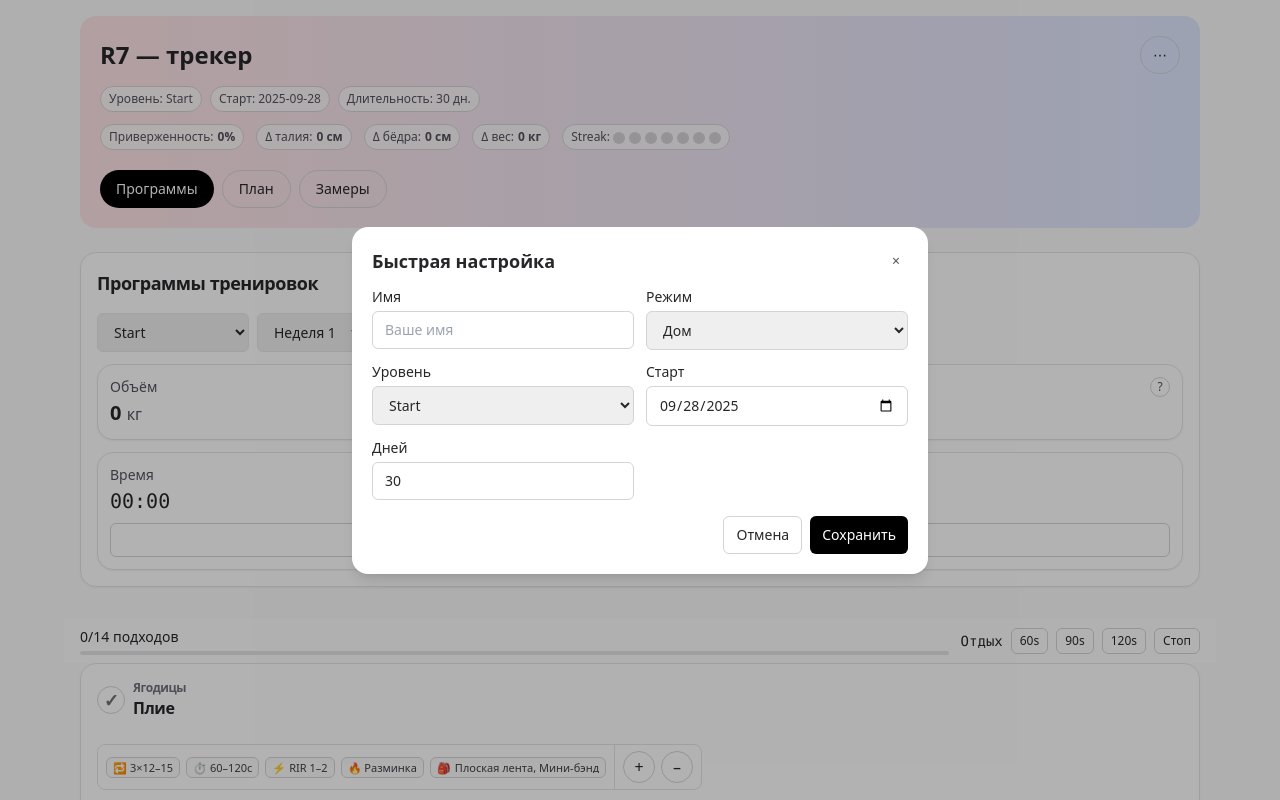
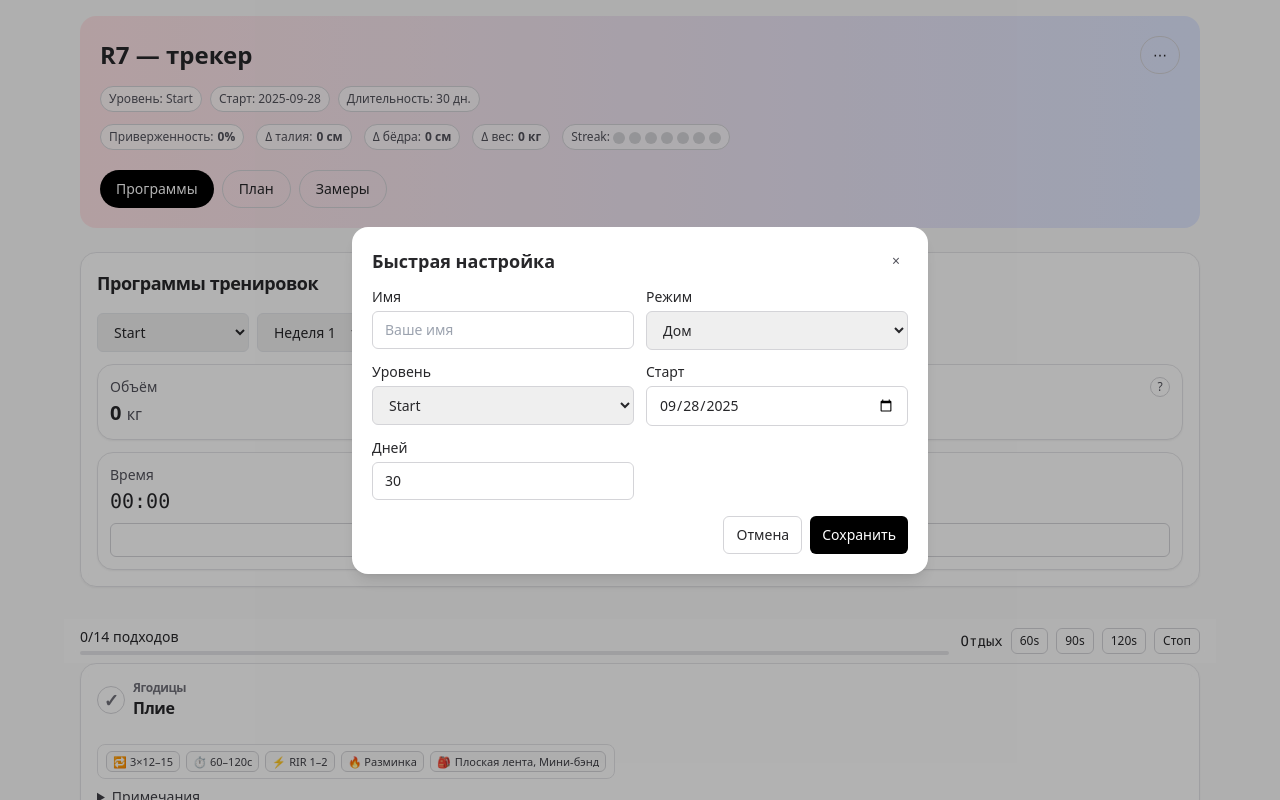
Before and after one commit to HippieHero/r7-tracker, a React (Vite) app in the folder r7-vercel-starter/: page / in a window 1280 px wide. Shown: the top 800 px of the page. Built offline with nearby package versions, Linux system fonts and the light colour scheme.

Commit message:
Update ProgramsTab.jsx

```diff
--- a/r7-vercel-starter/src/tracker/features/ProgramsTab.jsx
+++ b/r7-vercel-starter/src/tracker/features/ProgramsTab.jsx
@@ -36,22 +36,6 @@ function MetaBar({ ex, exIdx, addSet, removeLastSet }){
             </TinyPill>
           )}
         </div>
-        <div className="flex shrink-0 items-center justify-center gap-1.5 px-2 py-1.5">
-          <button
-            onClick={()=>addSet(exIdx)}
-            className="h-8 w-8 rounded-full border border-zinc-300 text-base leading-none"
-            title="+ подход"
-          >
-            +
-          </button>
-          <button
-            onClick={()=>removeLastSet(exIdx)}
-            className="h-8 w-8 rounded-full border border-zinc-300 text-base leading-none"
-            title="– убрать"
-          >
-            –
-          </button>
-        </div>
       </div>
     </div>
   );
@@ -64,10 +48,10 @@ const InputMini = React.forwardRef(function InputMini({ className="", onEnter, .
       inputMode="decimal"
       pattern="[0-9.,]*"
       className={[
-        "h-9 w-full rounded-md border border-zinc-300 px-2 text-center text-base",
+       "h-8 w-full rounded-md border border-zinc-300 px-2 text-center text-sm",
         className,
       ].join(" ")}
-      style={{ fontSize: "16px" }}
+      style={{ fontSize: "14px" }}
       onKeyDown={(e)=>{ if(e.key==="Enter") onEnter?.(); }}
       {...props}
     />
@@ -429,16 +413,16 @@ export default function ProgramsTab() {
                         <td className="px-2 py-1">{si+1}</td>
                         <td className="px-2 py-1">
                            <input
-                            className="h-9 w-28 rounded border border-zinc-300 px-2 text-base"
-                            style={{ fontSize: "16px" }}
+                            className="h-8 w-28 rounded border border-zinc-300 px-2 text-sm"
+                            style={{ fontSize: "14px" }}
                             value={row.reps || ""} onChange={(e)=>setCell(exIdx, si, "reps", e.target.value)}
                             onKeyDown={(e)=>{ if(e.key==="Enter"){ document.getElementById(`kg-${idBase}`)?.focus(); }}}
                             placeholder={ex.reps} inputMode="numeric" />
                         </td>
                         <td className="px-2 py-1">
                            <input id={`kg-${idBase}`}
-                            className="h-9 w-28 rounded border border-zinc-300 px-2 text-base"
-                            style={{ fontSize: "16px" }}
+                            className="h-8 w-28 rounded border border-zinc-300 px-2 text-sm"
+                            style={{ fontSize: "14px" }}
                             value={row.weight || ""} onChange={(e)=>setCell(exIdx, si, "weight", e.target.value)}
                             onKeyDown={(e)=>{ if(e.key==="Enter"){ document.getElementById(`rir-${idBase}`)?.focus(); }}}
                             placeholder="кг" inputMode="decimal" />
@@ -468,7 +452,21 @@ export default function ProgramsTab() {
                 </tbody>
               </table>
             </div>
-            <div className="mt-2 flex flex-wrap gap-2 text-xs">
+             <div className="mt-2 flex flex-wrap items-center gap-2 text-xs">
+              <div className="flex items-center gap-1">
+                <button
+                  className="rounded-md border border-zinc-300 px-2 py-1"
+                  onClick={()=>addSet(exIdx)}
+                >
+                  + подход
+                </button>
+                <button
+                  className="rounded-md border border-zinc-300 px-2 py-1"
+                  onClick={()=>removeLastSet(exIdx)}
+                >
+                  – подход
+                </button>
+              </div>
               <button className="rounded-md border border-zinc-300 px-2 py-1" onClick={()=>copyLast(exIdx)}>Как в прошлый раз</button>
               <button className="rounded-md border border-zinc-300 px-2 py-1" onClick={()=>{
                 saveDayHistory(level, ps.week, ps.day, day, ps.progress);
```
